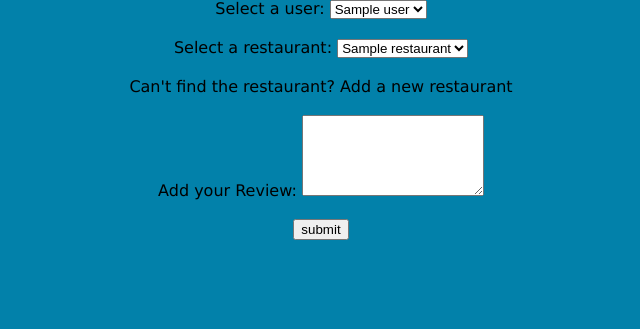
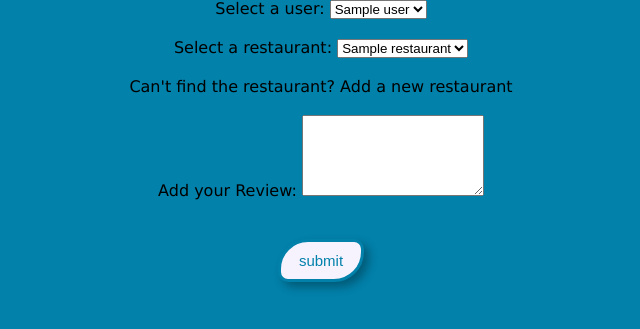
Before and after one commit to VerbenaB/Abroad_and_well_fed, a Flask app: page /reviews/new in a window 1280 px wide. Shown: the part 315-644 px from the top of the page, without its empty margins (319-959 px from the left). Run offline with Flask 2, Linux system fonts and the light colour scheme; a database or web service that is not in the repository returns one stand-in record (values such as "Sample title"); some libraries are stand-ins or nearby versions.

Commit message:
update css

```diff
--- /dev/null
+++ b/static/css/form.css
@@ -0,0 +1 @@
+form.form-review
--- a/templates/reviews/new.html
+++ b/templates/reviews/new.html
@@ -5,7 +5,7 @@
 <h2>Add a Review</h2>
 
 
-<form action="/reviews" method="post">
+<form class="form-review" action="/reviews" method="post">
     <div>
     <label for="user">Select a user:</label>
         <select name="user_id" id="user">
@@ -31,11 +31,11 @@
     <br>
     <div>
         <label for="feedback">Add your Review:</label>
-        <textarea name="feedback" id="feedback" cols="20" rows="5"></textarea>
+        <textarea name="feedback" id="feedback" cols="20" rows="5" required></textarea>
     </div>
     <br>
     <div>
-        <input type="submit" value="submit">
+        <input class="button-submit" type="submit" value="submit">
     </div>
 </form>
 
```
Also changed, not shown: templates/reviews/edit.html (+5 -3 lines).
